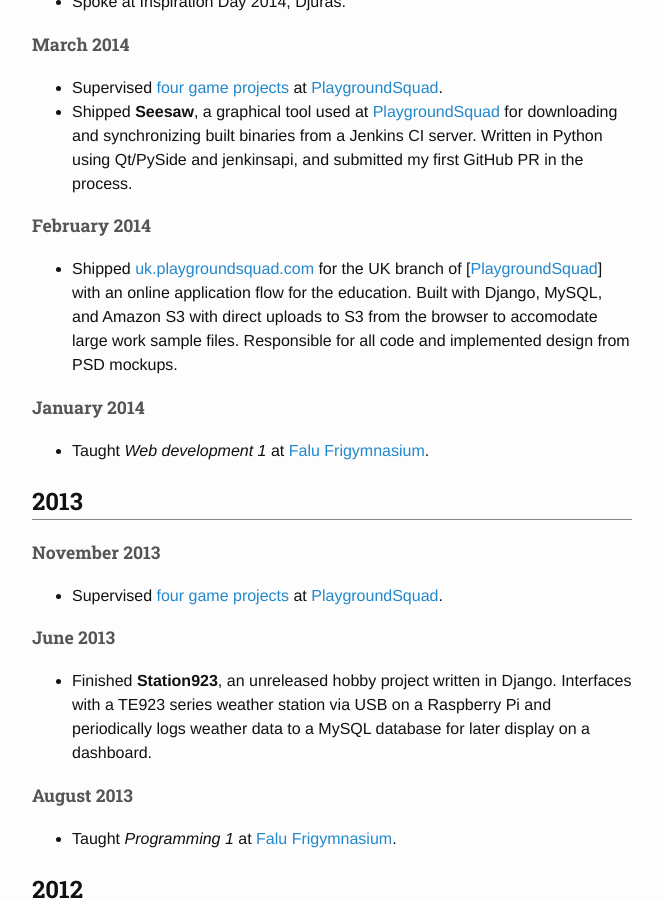
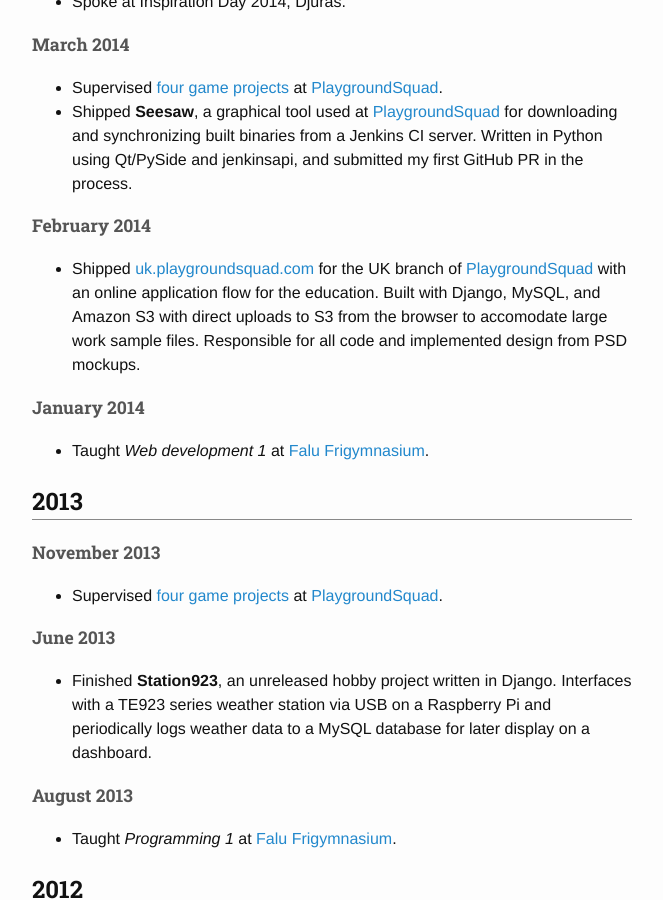
Before and after one commit to toumaz/toumaz.github.io, a Jekyll site: the page built from shipped.md, in a window 1280 px wide and 900 px high, scrolled down 2951 px. Shown: the whole window, without its empty margins (308-971 px from the left). Built offline with Jekyll 4.4.1, drawn with Linux system fonts in a browser that asks for light colours; nearby versions of some CDN libraries.

```diff
--- a/shipped.md
+++ b/shipped.md
@@ -116,7 +116,7 @@ Here's a list in reverse chronology of stuff I've gotten done.
   GitHub PR in the process.
 
 ### February 2014
-* Shipped [uk.playgroundsquad.com] for the UK branch of [[PlaygroundSquad]] with
+* Shipped [uk.playgroundsquad.com] for the UK branch of [PlaygroundSquad] with
   an online application flow for the education. Built with Django, MySQL, and
   Amazon S3 with direct uploads to S3 from the browser to accomodate large
   work sample files.
```
